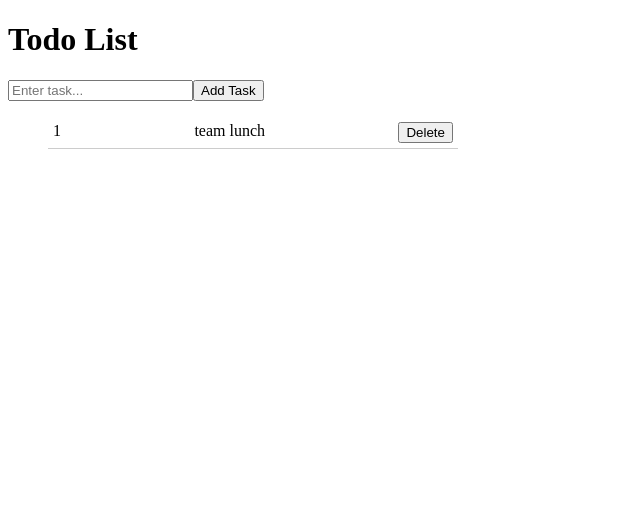
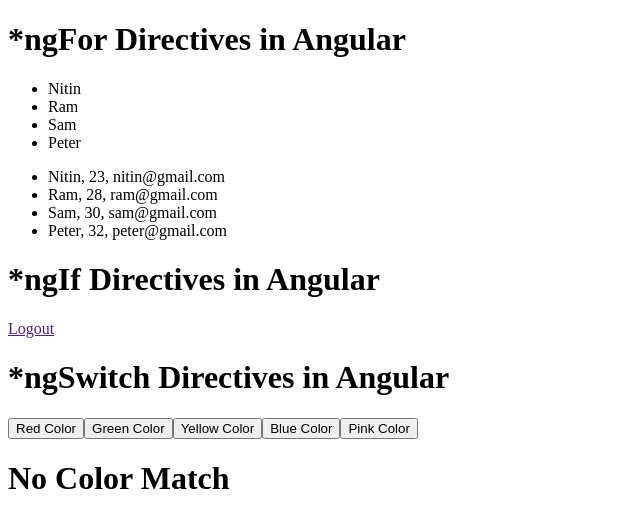
Before and after one commit to nitin-003/Angular_21, an Angular app: page / in a window 1280 px wide. Shown: the top 528 px of the page, without its empty margins (0-640 px from the left). Built offline with nearby package versions, Linux system fonts and the light colour scheme.

Commit message:
Directives (If, For, Switch)

```diff
--- a/src/app/app.html
+++ b/src/app/app.html
@@ -1,17 +1,39 @@
-<h1>Todo List</h1>
-<input type="text" [value]="title()" (input)="title.set($event.target.value)" placeholder="Enter task...">
-<button (click)="addTask()">Add Task</button>
+<h1>*ngFor Directives in Angular</h1>
 <ul>
-  @for(task of tasks(); track task.id){
-  <li class="task-list">
-    <span>{{$index+1}} </span>
-    <span> {{task.title}}</span>
-    <span><button (click)="deleteTask(task.id)">Delete</button></span>
+  <li *ngFor="let student of students">
+    {{student}}
   </li>
-  }
-  @empty {
-  <span>No task found</span>
-  }
 </ul>
 
+<ul>
+  <li *ngFor="let student of studentsData">
+    {{student.name}}, {{student.age}}, {{student.email}}
+  </li>
+</ul>
+
+<h1>*ngIf Directives in Angular</h1>
+<div *ngIf="login; else elseBlock">
+  <a href="">Logout</a>
+</div>
+<ng-template #elseBlock>
+  <a href="">Login</a>
+</ng-template>
+
+<h1>*ngSwitch Directives in Angular</h1>
+<button (click)="changeColor('red')">Red Color</button>
+<button (click)="changeColor('green')">Green Color</button>
+<button (click)="changeColor('yellow')">Yellow Color</button>
+<button (click)="changeColor('blue')">Blue Color</button>
+<button (click)="changeColor('pink')">Pink Color</button>
+
+<br>
+<div [ngSwitch]="color">
+  <h1 *ngSwitchCase="'red'" style="background-color: red;">Red Color</h1>
+  <h1 *ngSwitchCase="'green'" style="background-color: green;">Green Color</h1>
+  <h1 *ngSwitchCase="'yellow'" style="background-color: yellow;">Yellow Color</h1>
+  <h1 *ngSwitchCase="'blue'" style="background-color: blue;">Blue Color</h1>
+  <h1 *ngSwitchCase="'pink'" style="background-color: pink;">Pink Color</h1>
+  <h1 *ngSwitchDefault>No Color Match</h1>
+</div>
+
 <router-outlet></router-outlet>
--- a/src/app/app.ts
+++ b/src/app/app.ts
@@ -1,32 +1,28 @@
-import { Component, computed, effect, signal, WritableSignal } from '@angular/core';
+import { Component, signal } from '@angular/core';
 import { RouterOutlet } from '@angular/router';
-import { FormsModule } from '@angular/forms';
+import { NgFor, NgIf, NgSwitch, NgSwitchCase, NgSwitchDefault } from '@angular/common';
 
 @Component({
   selector: 'app-root',
   standalone: true,
-  imports: [RouterOutlet, FormsModule],
+  imports: [RouterOutlet, NgFor, NgIf, NgSwitch, NgSwitchCase, NgSwitchDefault],
   templateUrl: './app.html',
   styleUrls: ['./app.css']
 })
 
 export class App{
-  tasks = signal([
-    { id: 0, title: "team lunch", completed: false }
-  ])
+  students = ["Nitin", "Ram", "Sam", "Peter"]
+  studentsData = [
+    {name: "Nitin", age: 23, email: "nitin@gmail.com"},
+    {name: "Ram", age: 28, email: "ram@gmail.com"},
+    {name: "Sam", age: 30, email: "sam@gmail.com"},
+    {name: "Peter", age: 32, email: "peter@gmail.com"}
+  ]
 
-  title = signal('')
+  login = true;
 
-  addTask(){
-    if(this.title()){
-      this.tasks.update((item) => (
-        [...item, { id: this.tasks().length, title: this.title(), completed: false }]
-      ))
-      this.title.set('')
-    }
-  }
-
-  deleteTask(id: number){
-    this.tasks.update((tasks) => tasks.filter(task => task.id != id))
+  color = "black";
+  changeColor(color: string){
+    this.color = color;
   }
 }
```
